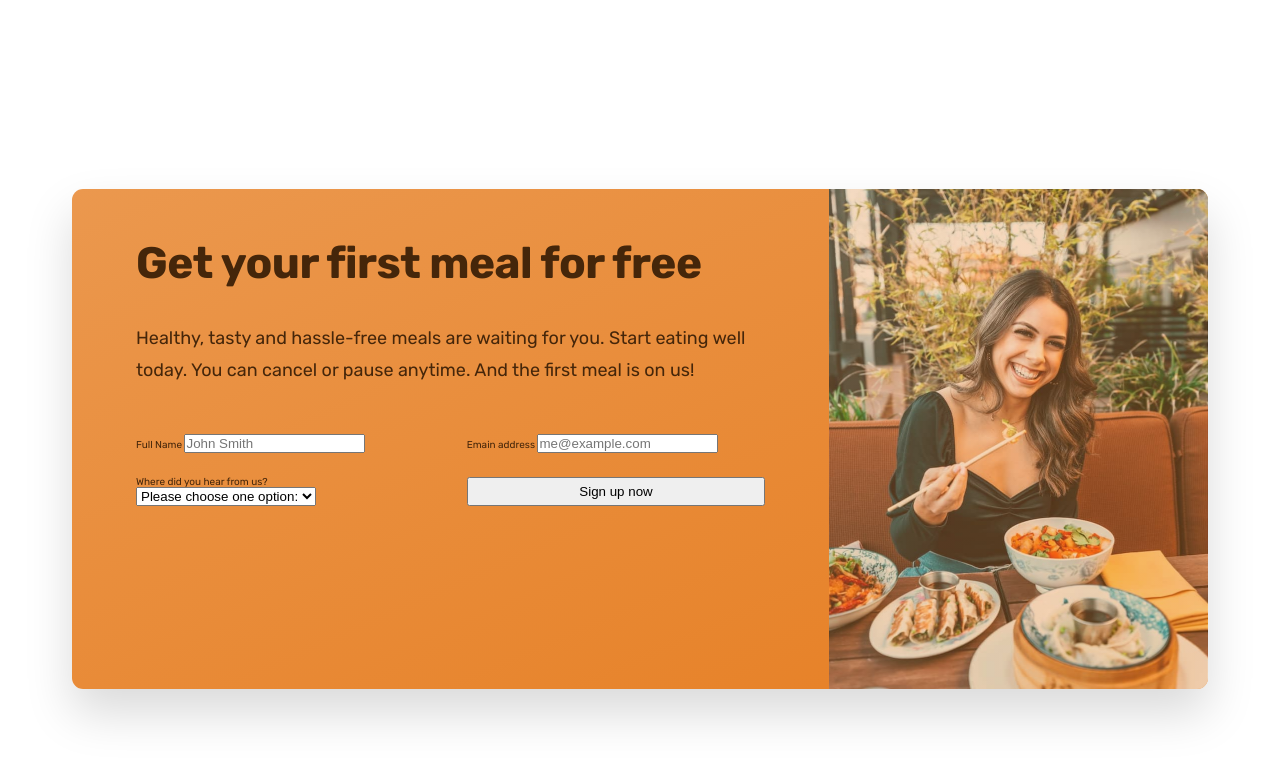
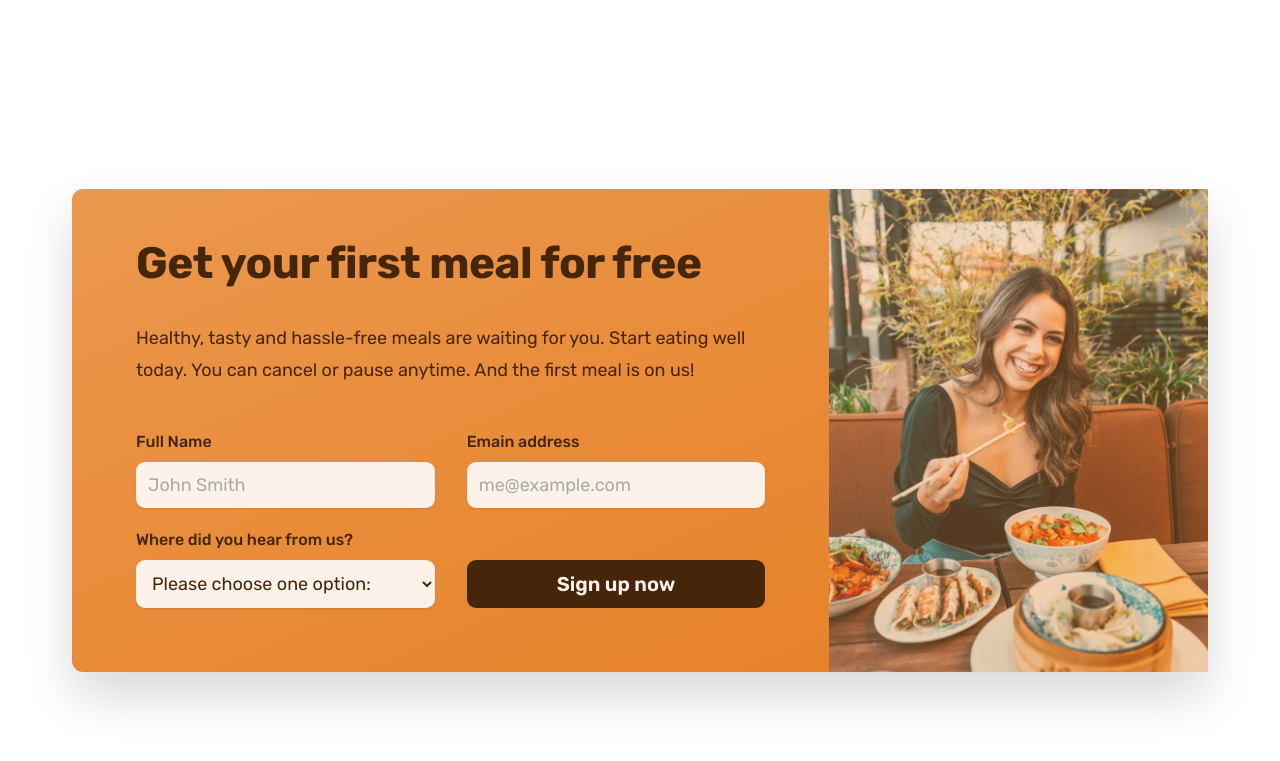
Before and after one commit to novel-code/Omnifood-v2, a plain HTML site: page index.html in a window 1280 px wide. Shown: the part 5863-6624 px from the top of the page. Drawn offline with nearby package versions, Linux system fonts and the light colour scheme.

Commit message:
126 enhanced focus for accessibility, styled form.

```diff
--- a/css/general.css
+++ b/css/general.css
@@ -27,7 +27,10 @@ Paragraph default: 1.6
 #fae5d3
 #eb984e
 
-- Shades:#cf711f
+- Shades:
+#cf711f
+#45260a
+
 - Accents:
 - Greys
 #6f6f6f (lightes grey allowed on #fdf2e9)
@@ -148,6 +151,7 @@ body {
   letter-spacing: 0.75px;
 }
 
+.btn,
 .btn:link,
 .btn:visited {
   display: inline-block;
@@ -156,6 +160,12 @@ body {
   text-decoration: none;
   border-radius: 9px;
   font-weight: 600;
+
+  /* Only for .btn <button> */
+  border: none;
+  cursor: pointer;
+  font-family: inherit;
+
   /* put transition on original "state" */
   /* transition: background-color 0.3s; */
   transition: all 0.3s;
@@ -181,6 +191,18 @@ body {
   background-color: #fdf2e9;
   /* border: 3px solid #fff; */
   box-shadow: inset 0 0 0 3px #fff;
+}
+
+.btn--form {
+  background-color: #45260a;
+  color: #fdf2e9;
+  align-self: end;
+  padding: 1.2rem;
+}
+
+.btn--form:hover {
+  background-color: #fff;
+  color: #555;
 }
 
 .link:link,
@@ -220,6 +242,13 @@ body {
   color: #e67e22;
 }
 
+*:focus {
+  outline: none;
+  /* outline: 4px dotted #e67e22; */
+  /* outline-offset: 8px; */
+  box-shadow: 0 0 0 0.8rem rgb(230, 126, 34, 0.5);
+}
+
 /* HELPER/SETTINGS CLASSES */
 
 .margin-right-sm {
--- a/css/style.css
+++ b/css/style.css
@@ -463,10 +463,6 @@
   border-radius: 11px;
 
   background-image: linear-gradient(to right bottom, #eb984e, #e67e22);
-
-  /* temp */
-  height: 50rem;
-  overflow: hidden;
 }
 
 .cta-text-box {
@@ -480,7 +476,8 @@
 }
 
 .cta .heading-secondary {
-  color: #45260a;
+  /* color: #45260a; */
+  color: inherit;
   margin-bottom: 3.2rem;
 }
 
@@ -501,3 +498,31 @@
   column-gap: 3.2rem;
   row-gap: 2.4rem;
 }
+
+.cta-form label {
+  display: block;
+  font-size: 1.6rem;
+  font-weight: 500;
+  margin-bottom: 1.2rem;
+}
+.cta-form input,
+.cta-form select {
+  width: 100%;
+  padding: 1.2rem;
+  font-size: 1.8rem;
+  font-family: inherit;
+  color: inherit;
+  border: none;
+  background-color: #fdf2e9;
+  border-radius: 9px;
+  box-shadow: 0 1px 2px rgba(0, 0, 0, 0.1);
+}
+
+.cta-form input::placeholder {
+  color: #aaa;
+}
+
+.cta *:focus {
+  outline: none;
+  box-shadow: 0 0 0 0.8rem rgb(253, 242, 233, 0.5);
+}
--- a/index.html
+++ b/index.html
@@ -526,7 +526,7 @@
               </div>
 
 
-              <button class="btn">Sign up now</button>
+              <button class="btn btn--form">Sign up now</button>
             </form>
 
           </div>
```
